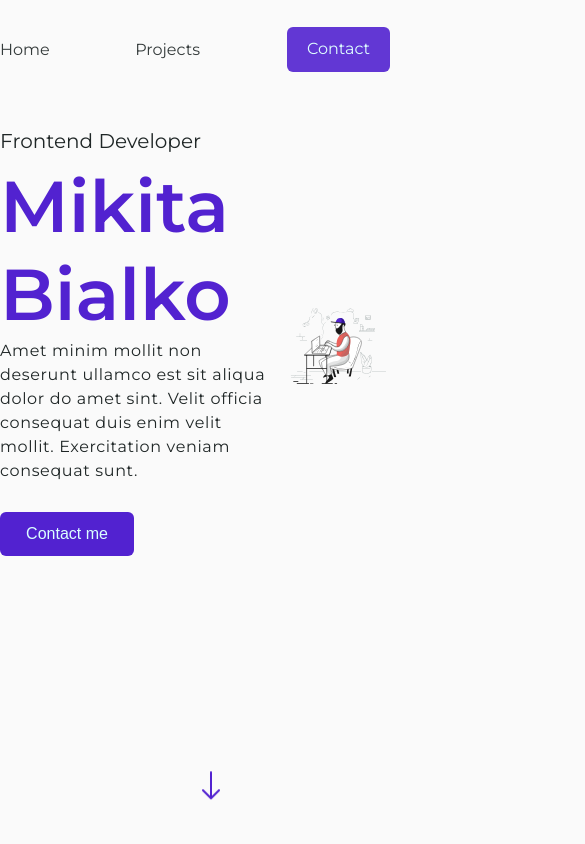
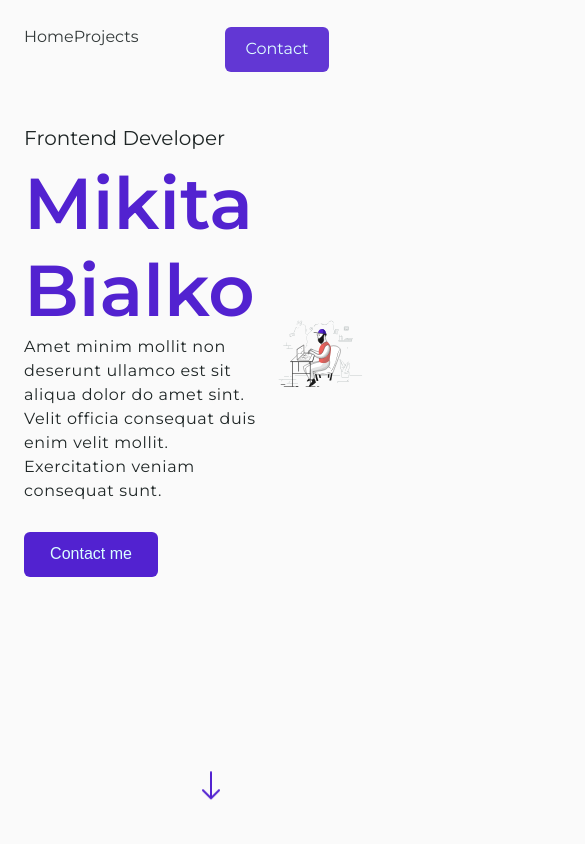
Before and after one commit to bloodyrainday/react-cv, a React app: page / in a window 390 px wide. Shown: the top 844 px of the page, 585 px wide, since content can reach past the window. Built offline with nearby package versions, Linux system fonts and the light colour scheme.

Commit message:
feat: add MobileMenu and Menu components

```diff
--- a/src/components/Container.tsx
+++ b/src/components/Container.tsx
@@ -1,7 +1,8 @@
 import styled from "styled-components";
 
 export const Container = styled.div`
-  max-width: 1070px;
+  max-width: 1022px;
+  padding: 0 24px;
   width: 100%;
   min-height: 100%;
   margin: 0 auto;
--- a/src/layout/footer/Footer.tsx
+++ b/src/layout/footer/Footer.tsx
@@ -96,6 +96,7 @@ const SmallText = styled.small`
   text-align: center;
   margin-top: 49px;
   font-size: 10px;
+  margin-bottom: 15px;
 `;
 
 const SocialName = styled.span`
--- a/src/layout/header/Header.tsx
+++ b/src/layout/header/Header.tsx
@@ -5,6 +5,8 @@ import { Button } from "../../components/Button/Button";
 import { Container } from "../../components/Container";
 import { GridWrapper } from "../../components/GridWrapper";
 import { theme } from "../../styles/Theme.styled";
+import MobileMenu from "./MobileMenu";
+import Menu from "./Menu";
 
 type Props = {};
 
@@ -14,10 +16,8 @@ export const Header = (props: Props) => {
   return (
     <StyledHeader>
       <Container>
-        <GridWrapper gridTemplateColumns="4fr 0fr" align="center" gap="87px">
-          <NavLinks items={navItems} />
-          <Button as="a" title="Contact" />
-        </GridWrapper>
+        <Menu items={navItems} />
+        <MobileMenu items={navItems} />
       </Container>
     </StyledHeader>
   );
--- /dev/null
+++ b/src/layout/header/Menu.tsx
@@ -0,0 +1,29 @@
+import React from "react";
+import { NavLinks } from "../../components/navLinks/NavLinks";
+import { GridWrapper } from "../../components/GridWrapper";
+import { Button } from "../../components/Button/Button";
+import styled from "styled-components";
+import { theme } from "../../styles/Theme.styled";
+
+type MenuPropsType = {
+  items: Array<string>;
+};
+
+const Menu = (props: MenuPropsType) => {
+  return (
+    <StyledMenu>
+      <GridWrapper gridTemplateColumns="4fr 0fr" align="center" gap="87px">
+        <NavLinks items={props.items} />
+        <Button as="a" title="Contact" />
+      </GridWrapper>
+    </StyledMenu>
+  );
+};
+
+export default Menu;
+
+const StyledMenu = styled.div`
+  @media ${theme.media.tablet} {
+    display: none;
+  }
+`;
--- /dev/null
+++ b/src/layout/header/MobileMenu.tsx
@@ -0,0 +1,38 @@
+import React from "react";
+import { GridWrapper } from "../../components/GridWrapper";
+import { Button } from "../../components/Button/Button";
+import { NavLinks } from "../../components/navLinks/NavLinks";
+import { FlexWrapper } from "../../components/FlexWrapper";
+import styled from "styled-components";
+import { theme } from "../../styles/Theme.styled";
+
+type MobileMenuPropsType = {
+  items: Array<string>;
+};
+
+const MobileMenu = (props: MobileMenuPropsType) => {
+  return (
+    <StyledMobileMenu>
+      <BurgerButton>
+        <span></span>
+      </BurgerButton>
+
+      <FlexWrapper gap="87px">
+        <NavLinks items={props.items} />
+        <Button as="a" title="Contact" />
+      </FlexWrapper>
+    </StyledMobileMenu>
+  );
+};
+
+export default MobileMenu;
+
+const StyledMobileMenu = styled.div`
+  display: none;
+
+  @media ${theme.media.tablet} {
+    display: block;
+  }
+`;
+
+const BurgerButton = styled.div``;
--- a/src/layout/sections/main/Main.tsx
+++ b/src/layout/sections/main/Main.tsx
@@ -1,7 +1,7 @@
 import React from "react";
 import { Button } from "../../../components/Button/Button";
 import { Icon } from "../../../components/Icon/Icon";
-import styled, { keyframes } from "styled-components";
+import styled from "styled-components";
 import { FlexWrapper } from "../../../components/FlexWrapper";
 import { Container } from "../../../components/Container";
 import { theme } from "../../../styles/Theme.styled";
--- a/src/styles/Theme.styled.tsx
+++ b/src/styles/Theme.styled.tsx
@@ -7,4 +7,8 @@ export const theme = {
 
     buttonText: "#DBFFFF",
   },
+  media: {
+    tablet: "screen and (max-width: 768px)",
+    mobile: "screen and (max-width: 576px)",
+  },
 };
```
